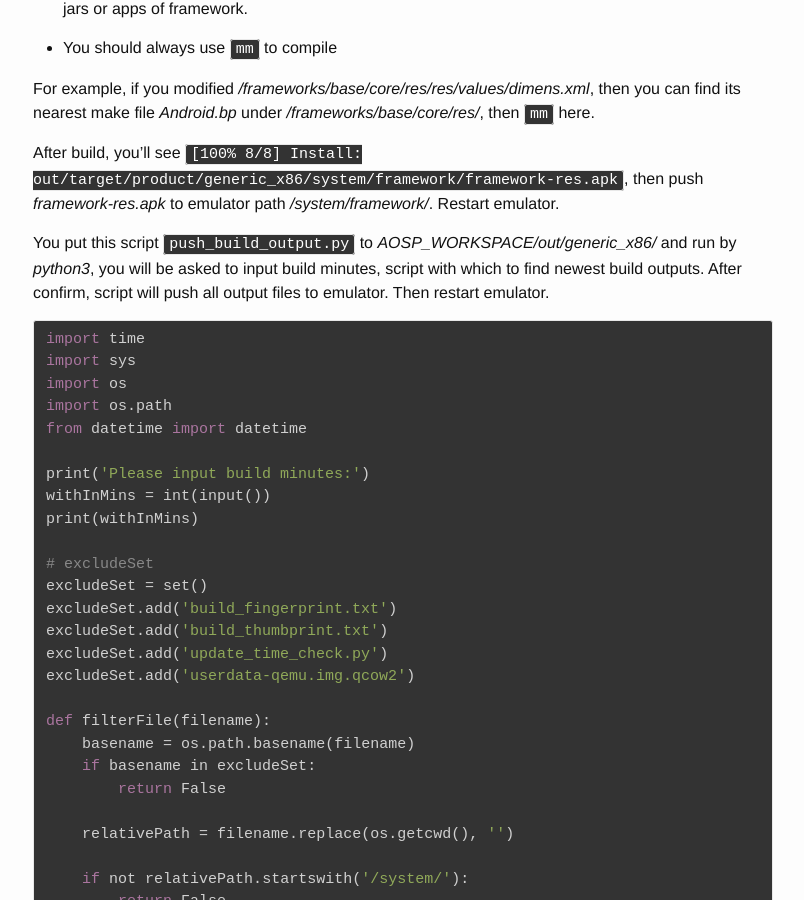
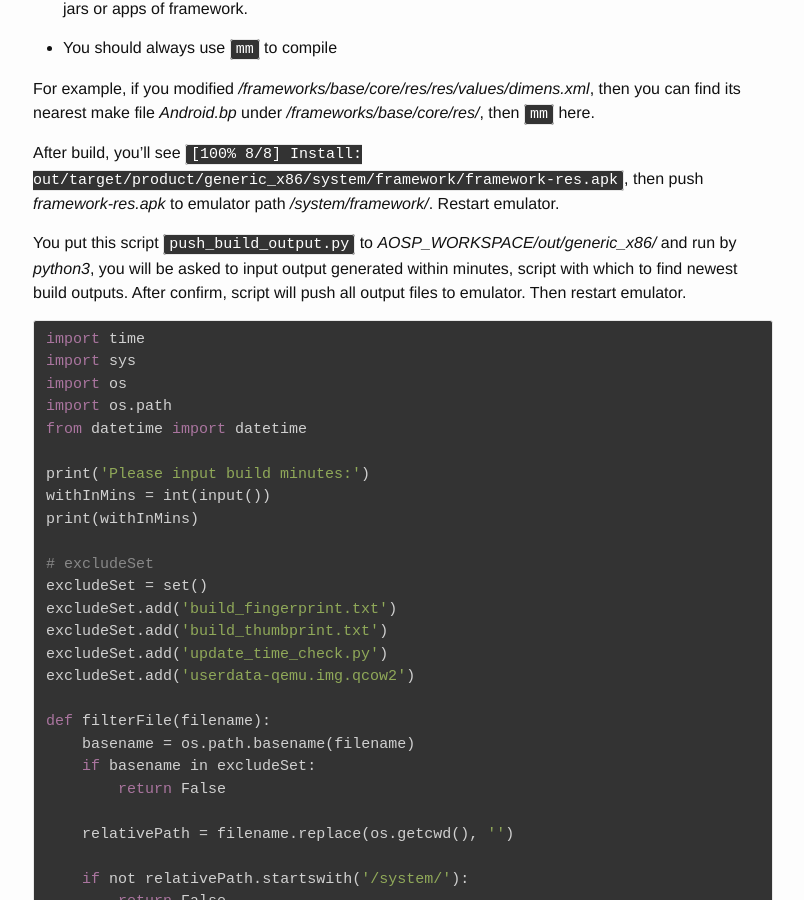
Before and after one commit to jie-meng/jie-meng.github.io, a Jekyll site: the page built from _posts/2019-02-25-aosp-partially-build-and-test-on-emulator.md, in a window 1280 px wide and 900 px high, scrolled down 372 px. Shown: the whole window, without its empty margins (237-1041 px from the left). Built offline with Jekyll 4.4.1, drawn with Linux system fonts in a browser that asks for light colours; comment, search, counter and statistics services are not loaded.

Commit message:
Update content of aosp partially build and test on emulator

```diff
--- a/_posts/2019-02-25-aosp-partially-build-and-test-on-emulator.md
+++ b/_posts/2019-02-25-aosp-partially-build-and-test-on-emulator.md
@@ -19,7 +19,7 @@ For example, if you modified _/frameworks/base/core/res/res/values/dimens.xml_,
 
 After build, you'll see `[100% 8/8] Install: out/target/product/generic_x86/system/framework/framework-res.apk`, then push _framework-res.apk_ to emulator path _/system/framework/_. Restart emulator.
 
-You put this script `push_build_output.py` to _AOSP_WORKSPACE/out/generic_x86/_ and run by _python3_, you will be asked to input build minutes, script with which to find newest build outputs. After confirm, script will push all output files to emulator. Then restart emulator.
+You put this script `push_build_output.py` to _AOSP_WORKSPACE/out/generic_x86/_ and run by _python3_, you will be asked to input output generated within minutes, script with which to find newest build outputs. After confirm, script will push all output files to emulator. Then restart emulator.
 
 {% highlight python %}
 
```
